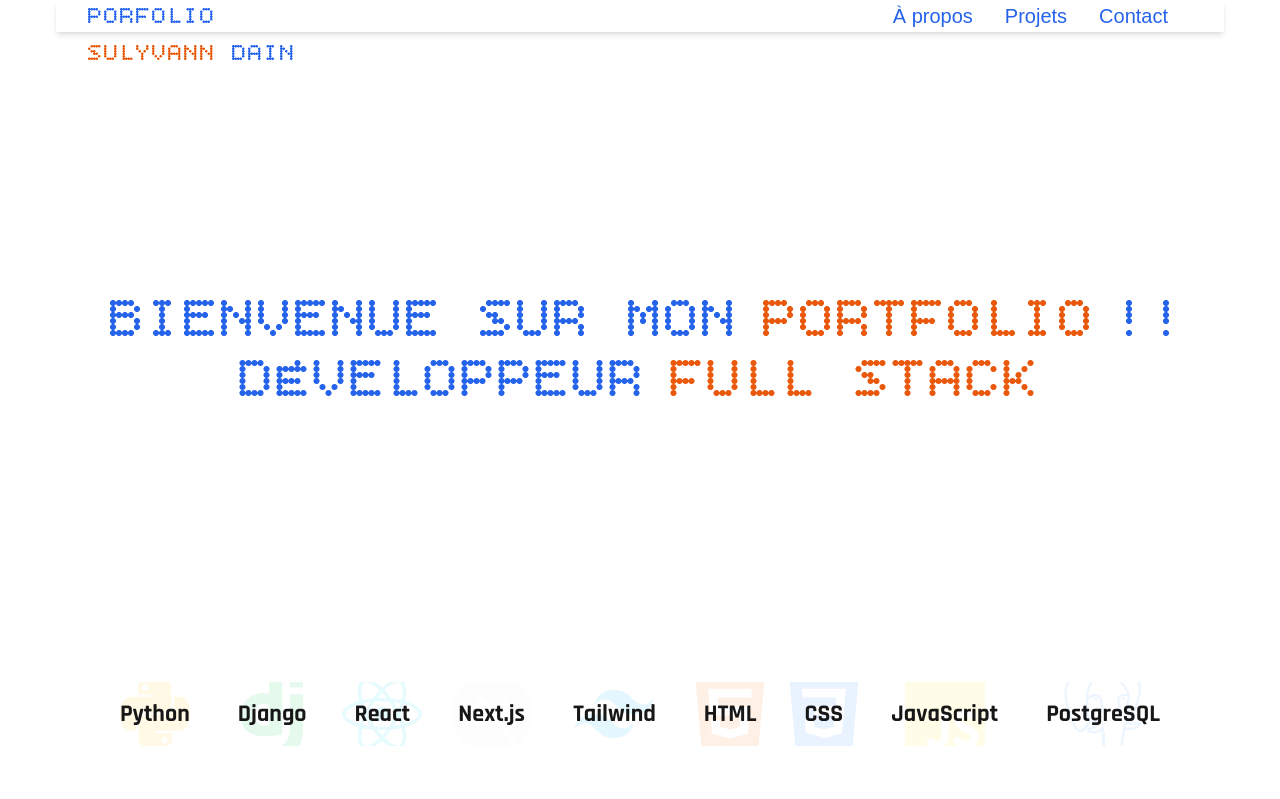
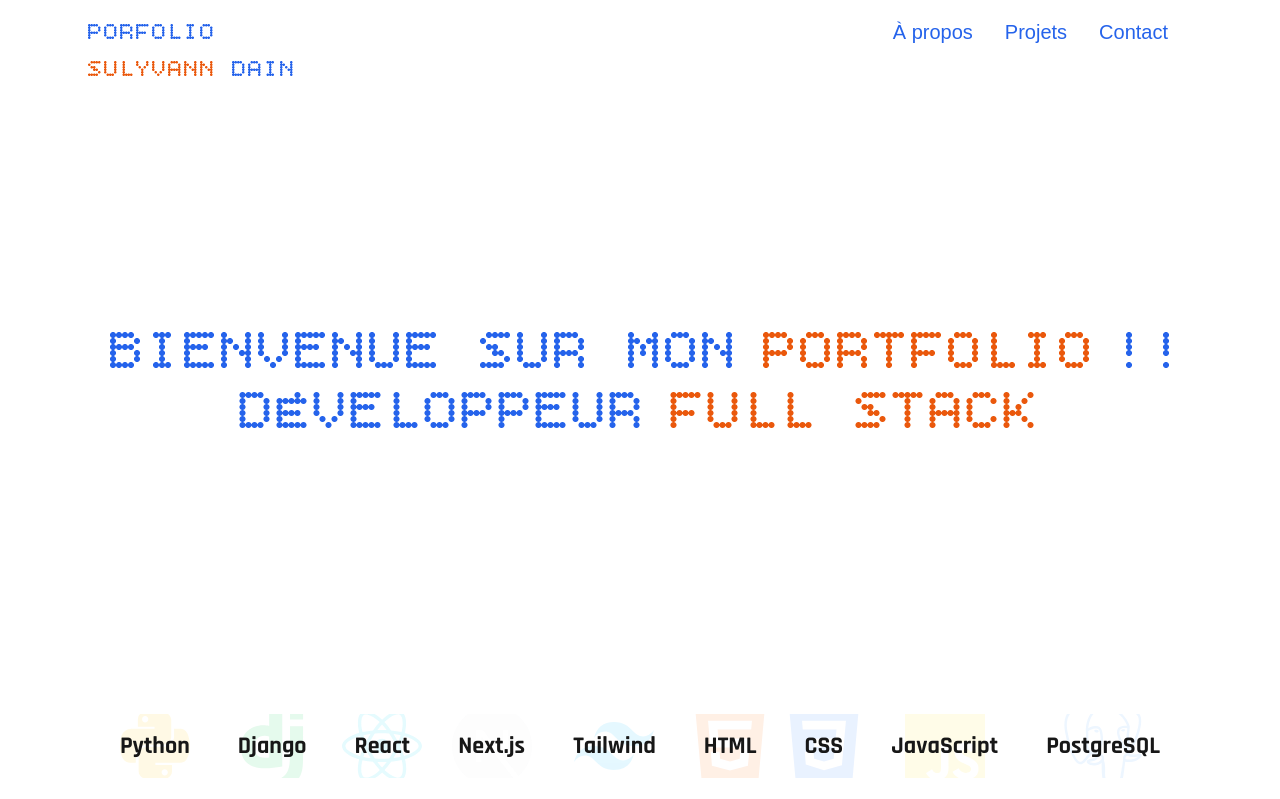
Before and after one commit to Phogo2112/Portfolio, a Next.js app: page / in a window 1280 px wide. Shown: the top 799 px of the page. Built offline with nearby package versions, Linux system fonts and the light colour scheme; a web font is replaced by a local one.

Commit message:
delete bg-shadow to the NavBar

```diff
--- a/app/components/NavBar.tsx
+++ b/app/components/NavBar.tsx
@@ -31,7 +31,7 @@ export default function NavBar() {
 
   return (
     <div>
-      <nav className={`w-full flex items-center justify-between px-8 py-4" ${isVisible ? "translate-y-0" : "-translate-y-full"} shadow-md`}>
+      <nav className={`w-full flex items-center justify-between px-8 py-4 mt-3" ${isVisible ? "translate-y-0" : "-translate-y-full"}`}>
         <h2 className="text-black text-[25px] absolute mt-10" >Porfolio <br /> <span className="text-(--color-accent)">Sulyvann</span> Dain</h2>
 
         <div className="container mx-auto px-4 flex justify-end">
```
